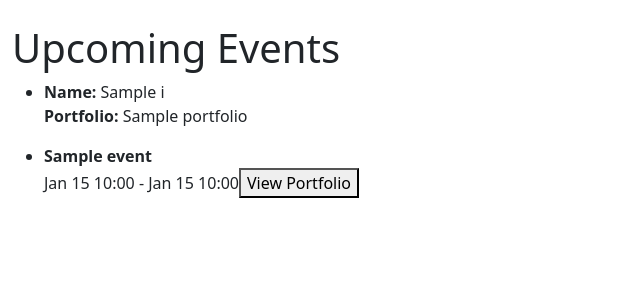
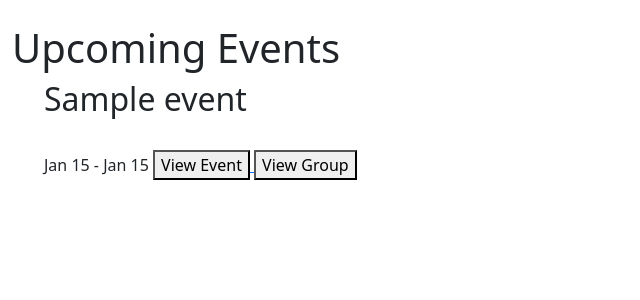
Before and after one commit to abiConway/parent-resource-app-cs3300, a Django app: template parent_resource_app/templates/parent_resource_app/index.html in a window 1280 px wide. Shown: the part 142-442 px from the top of the page, without its empty margins (0-640 px from the left). Run offline with Django 4.2, Linux system fonts and the light colour scheme; tables that the repository leaves empty hold one stand-in row (values such as "Sample post"); the template is opened without the code that fills it: values that come from a table or form of the project are taken from there, most other values are stand-ins (such as "Sample title", 1, 10 or a date in 2020); some libraries are stand-ins or nearby versions.

Commit message:
working with buttons

```diff
--- a/parent_resource_app/templates/parent_resource_app/index.html
+++ b/parent_resource_app/templates/parent_resource_app/index.html
@@ -6,11 +6,15 @@
 {% block content %}
 <h1>Upcoming Events</h1>
     <ul>
-        {% for event in future_events %}<li class="a"><strong>Name: </strong>{{i.name}}
-            <p><strong>Portfolio: </strong>{{i.portfolio.title}}</p><a href="{{ i.portfolio.get_absolute_url }}" ></a>
+        {% for event in future_events %}
 
-        </li>
-            <li><p><strong>{{ event.title }} </strong> <br> {{ event.start_date|date:"M d H:i" }} - {{ event.end_date|date:"M d H:i" }}<button class="edit_button">View Portfolio</button></p>
+        <li class="list-group">
+            <h2>{{ event.title }} </h2><br>
+            <p>
+                {{ event.start_date|date:"M d" }} - {{ event.end_date|date:"M d" }}
+                <a href="{{ event.get_absolute_url }}" ><button class="edit_button">View Event</button>
+                <a href="{{ event.group.get_absolute_url }}" ><button class="edit_button">View Group</button>
+            </p>
         </li><br>
         {% endfor %}
     </ul>
--- a/parent_resource_app/urls.py
+++ b/parent_resource_app/urls.py
@@ -10,4 +10,12 @@ urlpatterns = [
 # example in html <a href="{% url 'index' %}">Home</a>.
     path('', views.index, name='index'),
     path('groups/', views.GroupListView.as_view(), name='groups'),
+    path('groups/<int:pk>', views.GroupDetailView.as_view(), name='group-detail'),
+    #path('')
+
+    path('events/<int:pk>/', views.EventDetailView.as_view(), name='event-detail'),
+    #path('portfolio/<int:portfolio_id>/createProject', views.createProject, name='createEvent'),
+    #path('portfolio/<int:portfolio_id>/updateProject/<int:project_id>', views.updateProject, name='updateEvent'),
+    #path('portfolio/<int:portfolio_id>/deleteProject/<int:project_id>', views.deleteProject, name='deleteEvent'),
+    #path('portfolio/<int:portfolio_id>/updatePortfolio', views.updatePortfolio, name='updateGroup'),
 ]
```
Also changed, not shown: parent_resource_app/templates/parent_resource_app/event_detail.html (added, +7 -0 lines), parent_resource_app/templates/parent_resource_app/group_detail.html (added, +25 -0 lines), parent_resource_app/templates/parent_resource_app/group_list.html (added, +17 -0 lines), parent_resource_app/views.py (+9 -1 lines).
